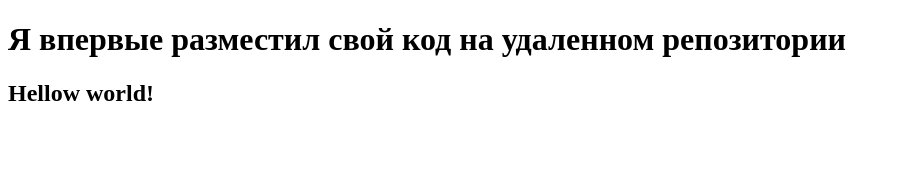
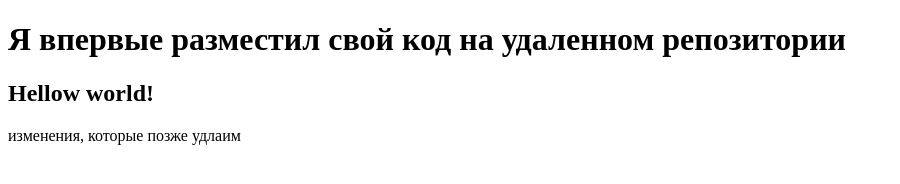
Before and after one commit to BananILN/new-repo, a plain HTML site: page index.html in a window 1280 px wide. Shown: the whole page, without its empty margins (0-900 px from the left). Drawn offline with Linux system fonts and the light colour scheme.

Commit message:
wrong changes

```diff
--- a/index.html
+++ b/index.html
@@ -8,5 +8,6 @@
 <body>
     <h1>Я впервые разместил свой код на удаленном репозитории</h1>
     <h2>Hellow world!</h2>
+    <p>изменения, которые позже удлаим</p>
 </body>
 </html>
```
